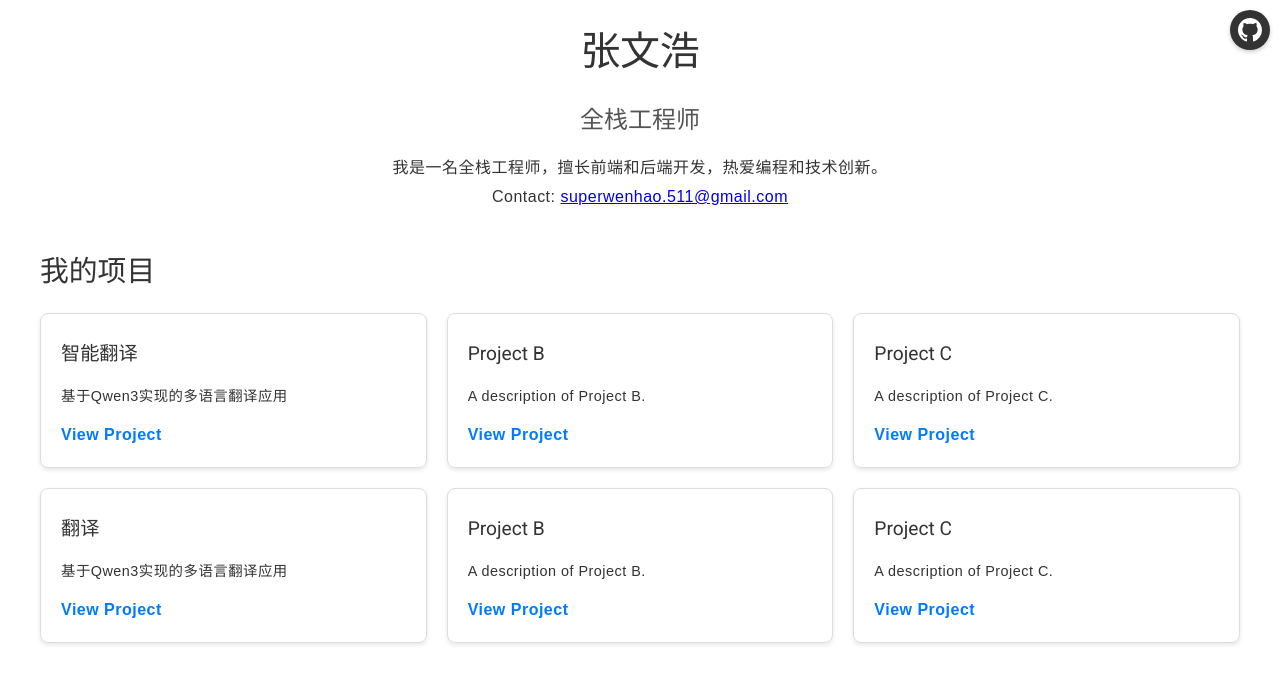
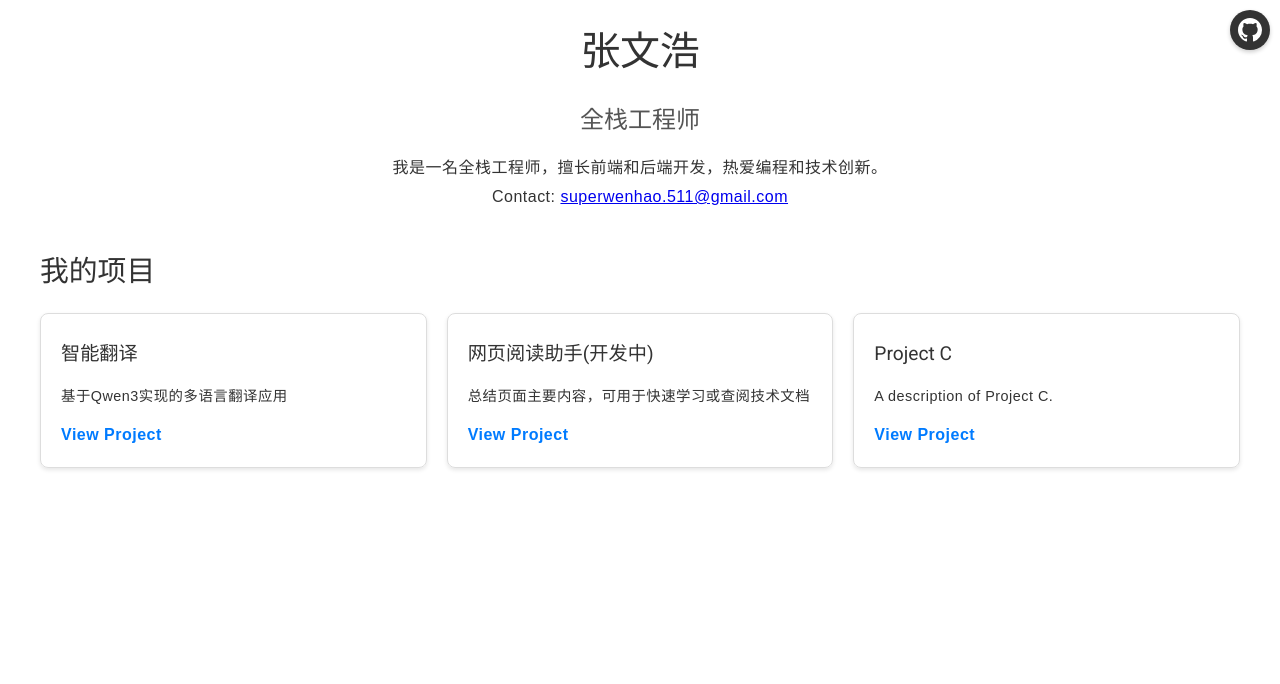
Before and after one commit to wenhaospace/yulao-ui, an Angular app: page /home in a window 1280 px wide. Shown: the top 684 px of the page. Built offline with nearby package versions, Linux system fonts and the light colour scheme; no server answers.

Commit message:
修改项目描述

```diff
--- a/src/app/pages/home/home.component.ts
+++ b/src/app/pages/home/home.component.ts
@@ -25,11 +25,8 @@
 
   projects = [
     { title: '智能翻译', description: '基于Qwen3实现的多语言翻译应用', link: '/translator' },
-    { title: 'Project B', description: 'A description of Project B.', link: '/' },
+    { title: '网页阅读助手(开发中)', description: '总结页面主要内容，可用于快速学习或查阅技术文档 ', link: '/' },
     { title: 'Project C', description: 'A description of Project C.', link: '/' },
-    { title: '翻译', description: '基于Qwen3实现的多语言翻译应用', link: '/translator' },
-    { title: 'Project B', description: 'A description of Project B.', link: '/' },
-    { title: 'Project C', description: 'A description of Project C.', link: '/' }
   ];
 
   constructor(private httpService: HttpService) { }
```
